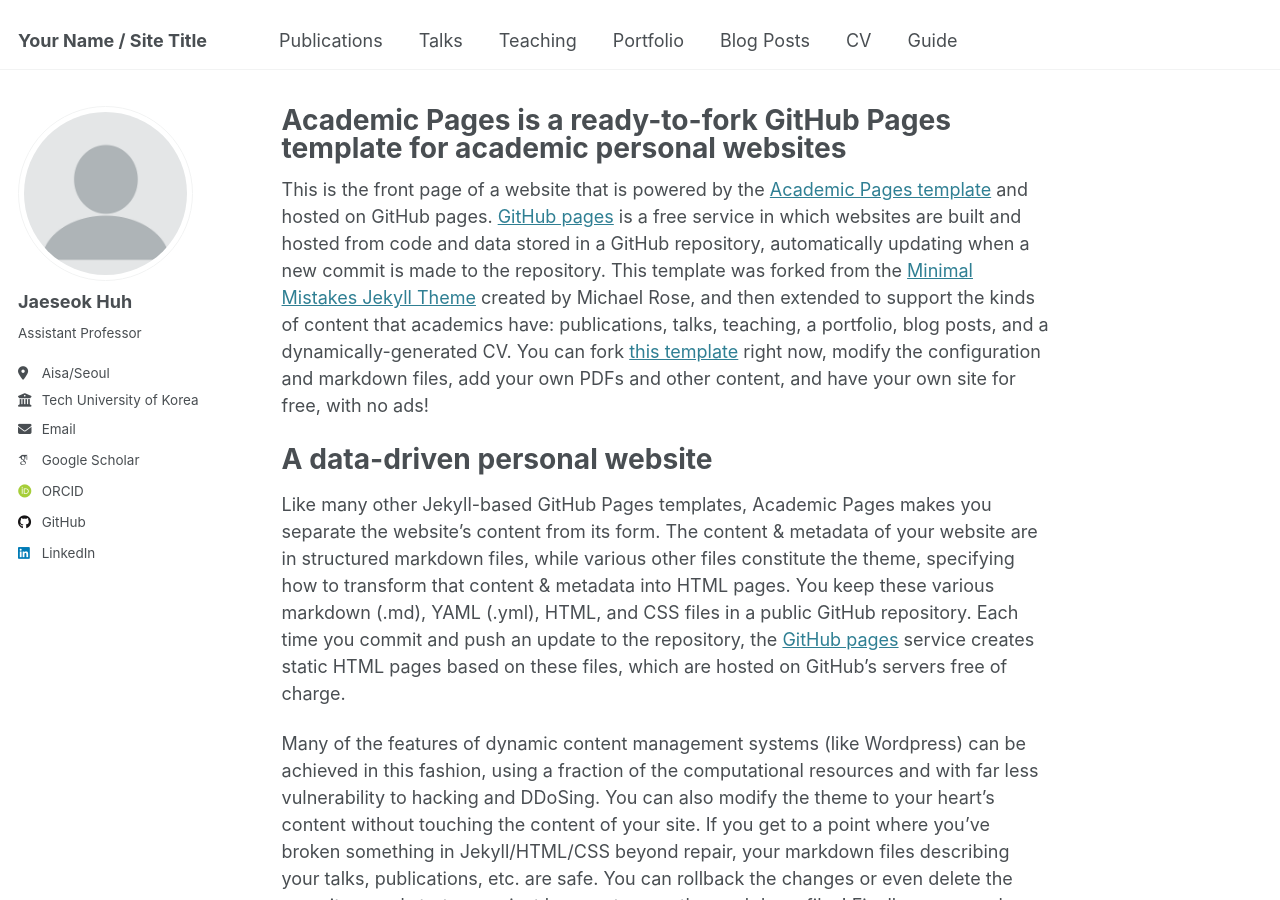
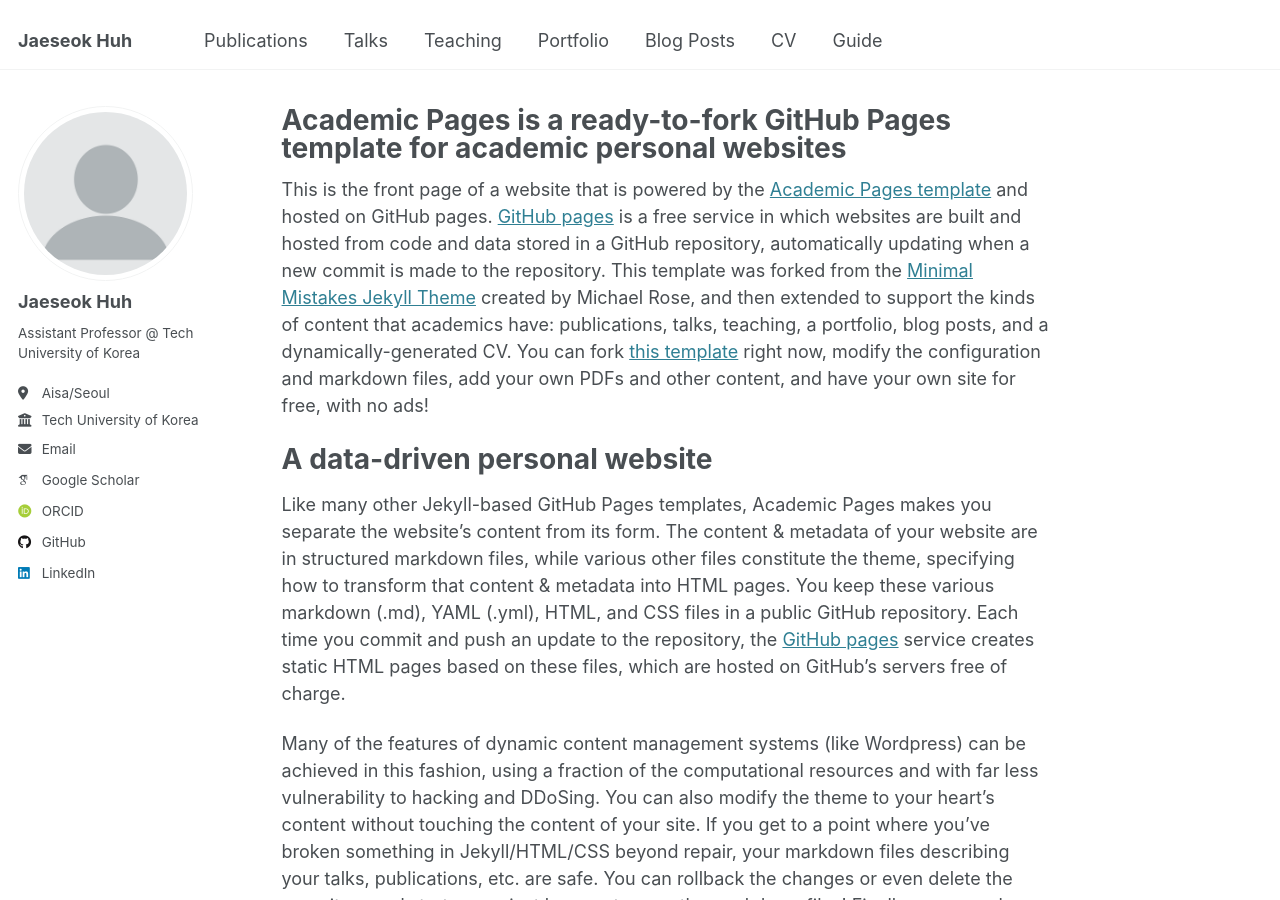
Before and after one commit to LaonHJS/laonhjs.github.io, a Jekyll site: the page built from _pages/about.md, in a window 1280 px wide and 900 px high. Built offline with Jekyll 4.4.1, drawn with Linux system fonts in a browser that asks for light colours; some web fonts are replaced.

Commit message:
Update _config.yml

```diff
--- a/_config.yml
+++ b/_config.yml
@@ -9,11 +9,11 @@
 # Basic Site Settings
 locale                   : "en-US"
 site_theme               : "default"
-title                    : "Your Name / Site Title"
+title                    : "Jaeseok Huh"
 title_separator          : "-"
 name                     : &name "Your Name"
 description              : &description "personal description"
-url                      : https://academicpages.github.io # the base hostname & protocol for your site e.g. "https://[your GitHub username].github.io"
+url                      : "https://jaeseokhuh.github.io"
 baseurl                  : "" # the subpath of your site, e.g. "/blog"
 repository               : "academicpages/academicpages.github.io"
 
@@ -25,7 +25,7 @@ author:
   avatar           : "profile.png"
   name             : "Jaeseok Huh"
   pronouns         : # example: "she/her"
-  bio              : "Assistant Professor"
+  bio              : "Assistant Professor @ Tech University of Korea"
   location         : "Aisa/Seoul"
   employer         : "Tech University of Korea"
   uri              : # URL
@@ -44,7 +44,7 @@ author:
   bitbucket        : # Username - Update with your username on the site
   codepen          : # Username
   dribbble         : # Username
-  github           : "https://github.com/LaonHJS"
+  github           : "LaonHJS"
   kaggle           : # Username
   stackoverflow    : # User number or user number and name (i.e., use "1" or "1/jeff-atwood")
 
@@ -58,7 +58,7 @@ author:
   keybase          : # Username
   instagram        : # Username
   lastfm           : # Username
-  linkedin         : "https://www.linkedin.com/in/jaeseok-huh-556ab2126/"
+  linkedin         : "jaeseok-huh-556ab2126"
   mastodon         : # URL
   medium           : # URL
   pinterest        : # Username
```
